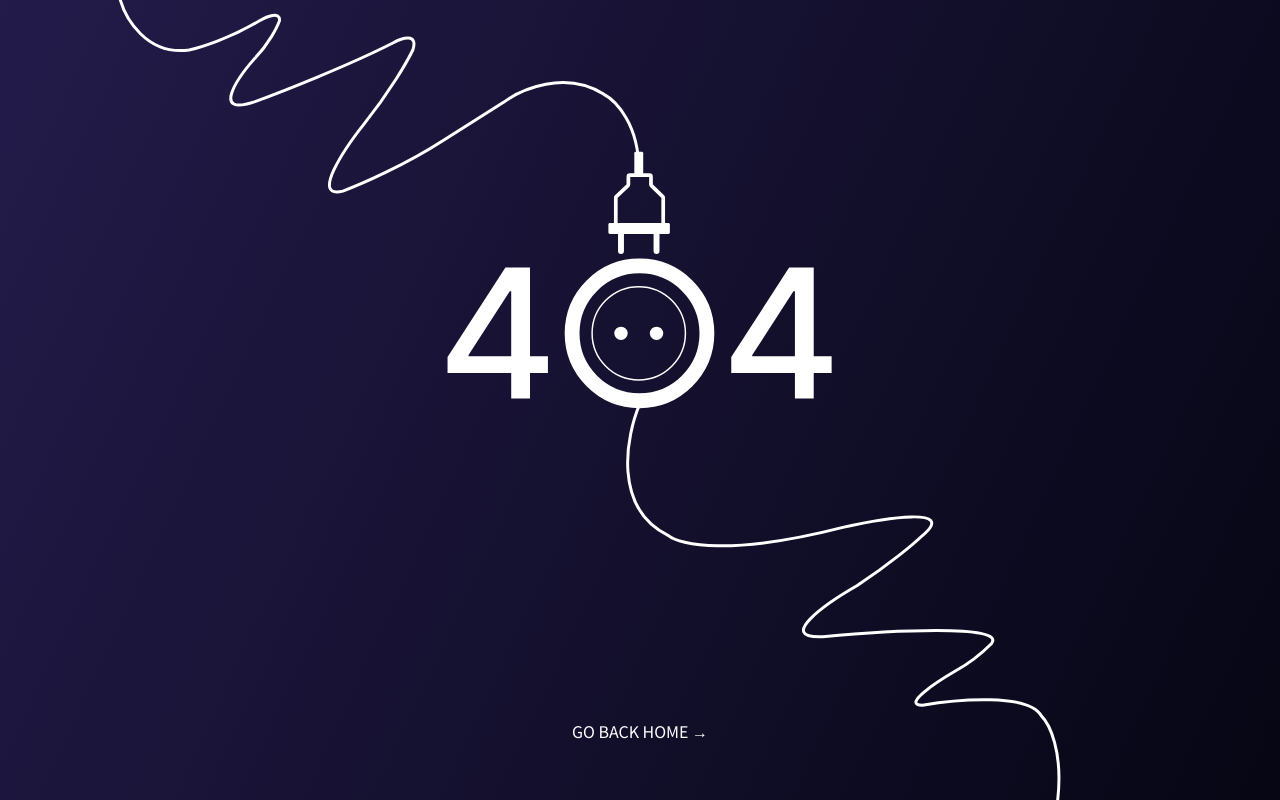
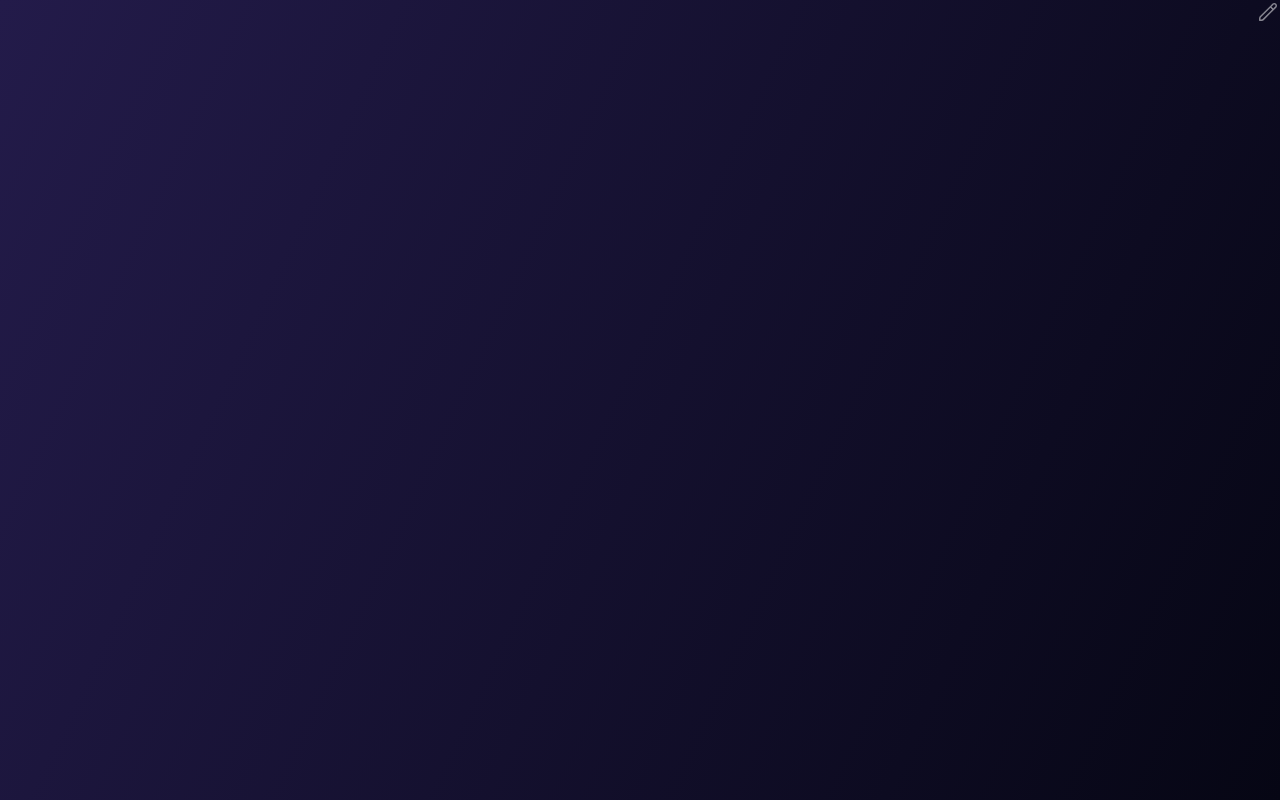
Before and after one commit to FRONT-END-BOOTCAMP-PULS-4/Jackpot_Plug, a Next.js app: page /component/dropdown in a window 1280 px wide. Before the commit this address had no page. Built offline with nearby package versions, Linux system fonts and the light colour scheme.

Commit message:
feat: Dropdown 컴포넌트 구현

```diff
--- /dev/null
+++ b/app/component/dropdown/Dropdown.module.scss
@@ -0,0 +1,74 @@
+@use "../../../public/styles/mixin" as *;
+@use "../../../public/styles/variable" as *;
+
+.dropdown {
+  position: relative;
+  width: 100%;
+
+  &_right {
+    .dropdown_button_wrapper {
+      display: flex;
+      justify-content: flex-end;
+    }
+
+    .dropdown_content {
+      right: 0;
+    }
+  }
+
+  &_left {
+    .dropdown_button_wrapper {
+      display: flex;
+      justify-content: flex-start;
+    }
+
+    .dropdown_content {
+      left: 0;
+    }
+  }
+
+  &_content {
+    position: absolute;
+    margin-top: 10px;
+    padding: 16px;
+    background: $color-primary;
+    border-radius: 10px;
+    box-shadow: 0 4px 10px rgba(0, 0, 0, 0.2);
+    z-index: 10;
+    @include border-style($color: $color-o-w1);
+    animation: dropdown_fade 0.2s ease;
+  }
+
+  &_options {
+    list-style: none;
+    padding: 0;
+    margin: 0;
+  }
+
+  &_option {
+    width: 100%;
+  }
+}
+
+.option_btn {
+  width: 100%;
+  padding: 12px 16px;
+  border-radius: 8px;
+  text-align: center;
+  transition: background-color 0.2s;
+
+  &:hover {
+    background-color: $color-o-w1;
+  }
+}
+
+@keyframes dropdown_fade {
+  from {
+    opacity: 0;
+    transform: translateY(-10px);
+  }
+  to {
+    opacity: 1;
+    transform: translateY(0);
+  }
+}
--- /dev/null
+++ b/app/component/dropdown/Dropdown.tsx
@@ -0,0 +1,89 @@
+import { useEffect, useState, useRef } from "react";
+import { IconBtn } from "../button/Buttons";
+import styles from "./Dropdown.module.scss";
+
+export interface DropdownOption {
+  id: string;
+  label: string;
+  onClick?: () => void;
+}
+
+export interface DropdownProps {
+  options: DropdownOption[];
+  align?: "left" | "right";
+  className?: string;
+}
+
+export default function Dropdown({
+  options,
+  align = "right",
+  className,
+}: DropdownProps) {
+  const [isOpen, setIsOpen] = useState(false);
+  const dropdownRef = useRef<HTMLDivElement>(null);
+
+  const toggleDropdown = () => {
+    setIsOpen(!isOpen);
+  };
+
+  const handleOptionClick = (option: DropdownOption) => {
+    if (option.onClick) {
+      option.onClick();
+    }
+    setIsOpen(false);
+  };
+
+  useEffect(() => {
+    const handleClickOutside = (e: MouseEvent) => {
+      if (
+        dropdownRef.current &&
+        !dropdownRef.current.contains(e.target as Node)
+      ) {
+        setIsOpen(false);
+      }
+    };
+    const handleEscape = (e: KeyboardEvent) => {
+      if (e.key === "Escape") {
+        setIsOpen(false);
+      }
+
+      document.addEventListener("mousedown", handleClickOutside);
+      document.addEventListener("keydown", handleEscape);
+
+      return () => {
+        document.removeEventListener("mousedown", handleClickOutside);
+        document.removeEventListener("keydown", handleEscape);
+      };
+    };
+  }, []);
+
+  return (
+    <div
+      className={`${styles.dropdown} ${styles[`dropdown_${align}`]} ${
+        className || ""
+      }`}
+      ref={dropdownRef}
+    >
+      <div className={styles.dropdown_button_wrapper}>
+        <IconBtn icon="edit" size="xs" onClick={toggleDropdown} />
+      </div>
+
+      {isOpen && (
+        <div className={styles.dropdown_content}>
+          <ul className={styles.dropdown_options}>
+            {options.map((option) => (
+              <li key={option.id} className={styles.dropdown_option}>
+                <button
+                  onClick={() => handleOptionClick(option)}
+                  className={styles.option_btn}
+                >
+                  {option.label}
+                </button>
+              </li>
+            ))}
+          </ul>
+        </div>
+      )}
+    </div>
+  );
+}
--- /dev/null
+++ b/app/component/dropdown/page.tsx
@@ -0,0 +1,24 @@
+"use client";
+
+import Dropdown, { DropdownOption } from "./Dropdown";
+
+export default function Home() {
+  const menuOptions: DropdownOption[] = [
+    {
+      id: "edit-title",
+      label: "제목 수정",
+      // onClick: () => openModal()
+    },
+    {
+      id: "edit-list",
+      label: "리스트 수정",
+      // onClick: () => openModal()
+    },
+  ];
+
+  return (
+    <div>
+      <Dropdown options={menuOptions} align="right" />
+    </div>
+  );
+}
```
Also changed, not shown: public/assets/icons/more.svg (added).
